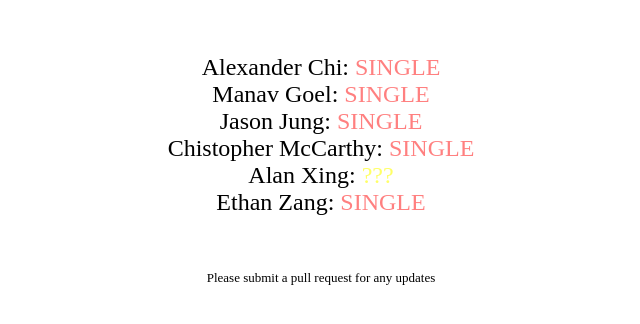
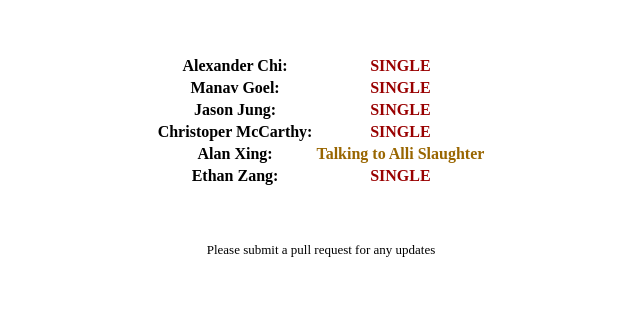
Before and after one commit to mgoel283/frat-status-checker, a plain HTML site: page index.html in a window 1280 px wide. Shown: the part 48-372 px from the top of the page, without its empty margins (319-959 px from the left). Drawn offline with Linux system fonts and the light colour scheme.

Commit message:
make it pretty

```diff
--- a/index.html
+++ b/index.html
@@ -2,18 +2,54 @@
 <head>
 <title>Frat relationship status checker</title>
 </head>
+
+ <style>
+     single {
+         color: #990000;
+     }
+
+     other {
+         color: #996600;
+     }
+
+     relationship {
+         <!-- fill this in when it's relevant lol -->
+     }
+
+ </style>
 
 <h1 align= center>Frat relationship status checker</h1>
     </br></br>
 <font size=5>
 
 <center>
-    Alexander Chi:          <span style="color: #ff8080">SINGLE</span>  </br>
-    Manav Goel:             <span style="color: #ff8080">SINGLE</span>  </br>
-    Jason Jung:             <span style="color: #ff8080">SINGLE</span>  </br>
-    Chistopher McCarthy:    <span style="color: #ff8080">SINGLE</span>  </br>
-    Alan Xing:              <span style="color: #ffff66">???</span>     </br>
-    Ethan Zang:             <span style="color: #ff8080">SINGLE</span>  </br>
+    <table>
+        <tr>
+            <th>Alexander Chi:</th>
+            <th> <single>SINGLE</single> </th>
+        </tr>
+        <tr>
+            <th>Manav Goel:</th>
+            <th> <single>SINGLE</single> </th>
+        </tr>
+        <tr>
+            <th>Jason Jung:</th>
+            <th> <single>SINGLE</single> </th>
+        </tr>
+        <tr>
+            <th>Christoper McCarthy:</th>
+            <th> <single>SINGLE</single> </th>
+        </tr>
+        <tr>
+            <th>Alan Xing:</th>
+            <th> <other>Talking to Alli Slaughter</other> </th>
+        </tr>
+        <tr>
+            <th>Ethan Zang:</th>
+            <th> <single>SINGLE</single> </th>
+        </tr>
+
+    </table>
 </br></br>
 
 <font size=2>
```
